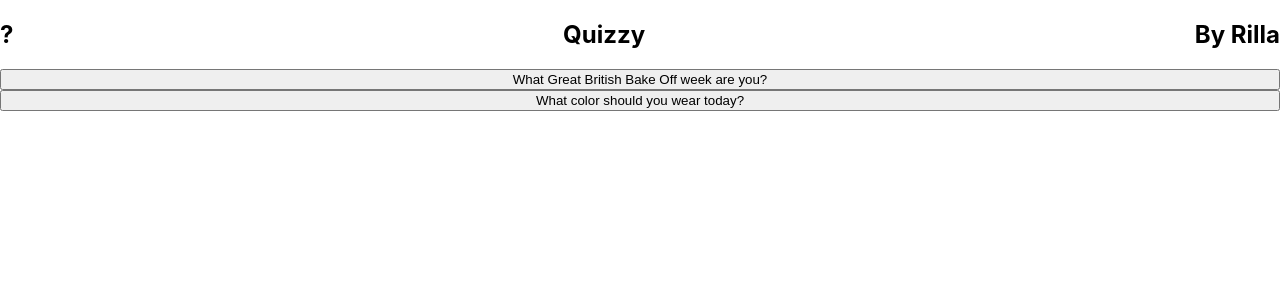
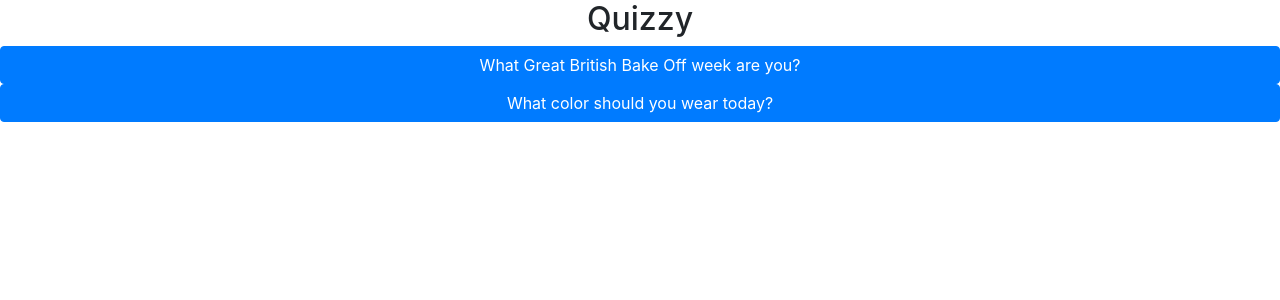
Before and after one commit to hunterapril94/quizzy, a React (Create React App) app: page / in a window 1280 px wide. Shown: the top 300 px of the page. Built offline with nearby package versions, Linux system fonts and the light colour scheme.

Commit message:
functional now just need to be pretty

```diff
--- a/public/index.html
+++ b/public/index.html
@@ -15,6 +15,9 @@
       user's mobile device or desktop. See https://developers.google.com/web/fundamentals/web-app-manifest/
     -->
     <link rel="manifest" href="%PUBLIC_URL%/manifest.json" />
+    <!-- Bootstrap CSS -->
+  <link rel="stylesheet" href="https://stackpath.bootstrapcdn.com/bootstrap/4.2.1/css/bootstrap.min.css" integrity="sha384-GJzZqFGwb1QTTN6wy59ffF1BuGJpLSa9DkKMp0DgiMDm4iYMj70gZWKYbI706tWS" crossorigin="anonymous">
+
     <!--
       Notice the use of %PUBLIC_URL% in the tags above.
       It will be replaced with the URL of the `public` folder during the build.
@@ -24,7 +27,7 @@
       work correctly both with client-side routing and a non-root public URL.
       Learn how to configure a non-root public URL by running `npm run build`.
     -->
-    <title>React App</title>
+    <title>Quizzy</title>
   </head>
   <body>
     <noscript>You need to enable JavaScript to run this app.</noscript>
--- a/src/App.css
+++ b/src/App.css
@@ -1,6 +1,5 @@
 .header {
-  display: flex;
-  justify-content: space-between;
+  text-align: center;
 }
 .quiz {
   text-align: center;
--- a/src/components/Header.js
+++ b/src/components/Header.js
@@ -1,9 +1,7 @@
 export default function Header() {
   return(
     <div className="header">
-      <h2 id='logo'>?</h2>
       <h2>Quizzy</h2>
-      <h2>By Rilla</h2>
     </div>
   )
 }
--- a/src/components/Results.js
+++ b/src/components/Results.js
@@ -1,7 +1,12 @@
-export default function Results() {
+import { quizzes } from "../quizzes"
+
+export default function Results(props) {
+  const final = props.final
+  const result = quizzes[props.quiz].answers[final]
   return(
     <section>
-      <h1>Results</h1>
+      <h3>You are a {result.title}</h3>
+      <p>{result.description}</p>
     </section>
   )
 }
--- a/src/components/Select.js
+++ b/src/components/Select.js
@@ -1,10 +1,9 @@
 import { quizzes } from "../quizzes"
-import { useState } from "react"
 
 export default function Select(props) {
   return (
   <section className="select">
-    {quizzes.map((quiz, index) => <button key={index} onClick={() => props.onClick(index)}>{quiz.title}</button>)}
+    {quizzes.map((quiz, index) => <button className="btn btn-primary" key={index} onClick={() => props.onClick(index)}>{quiz.title}</button>)}
   </section>
   )
 }
```
